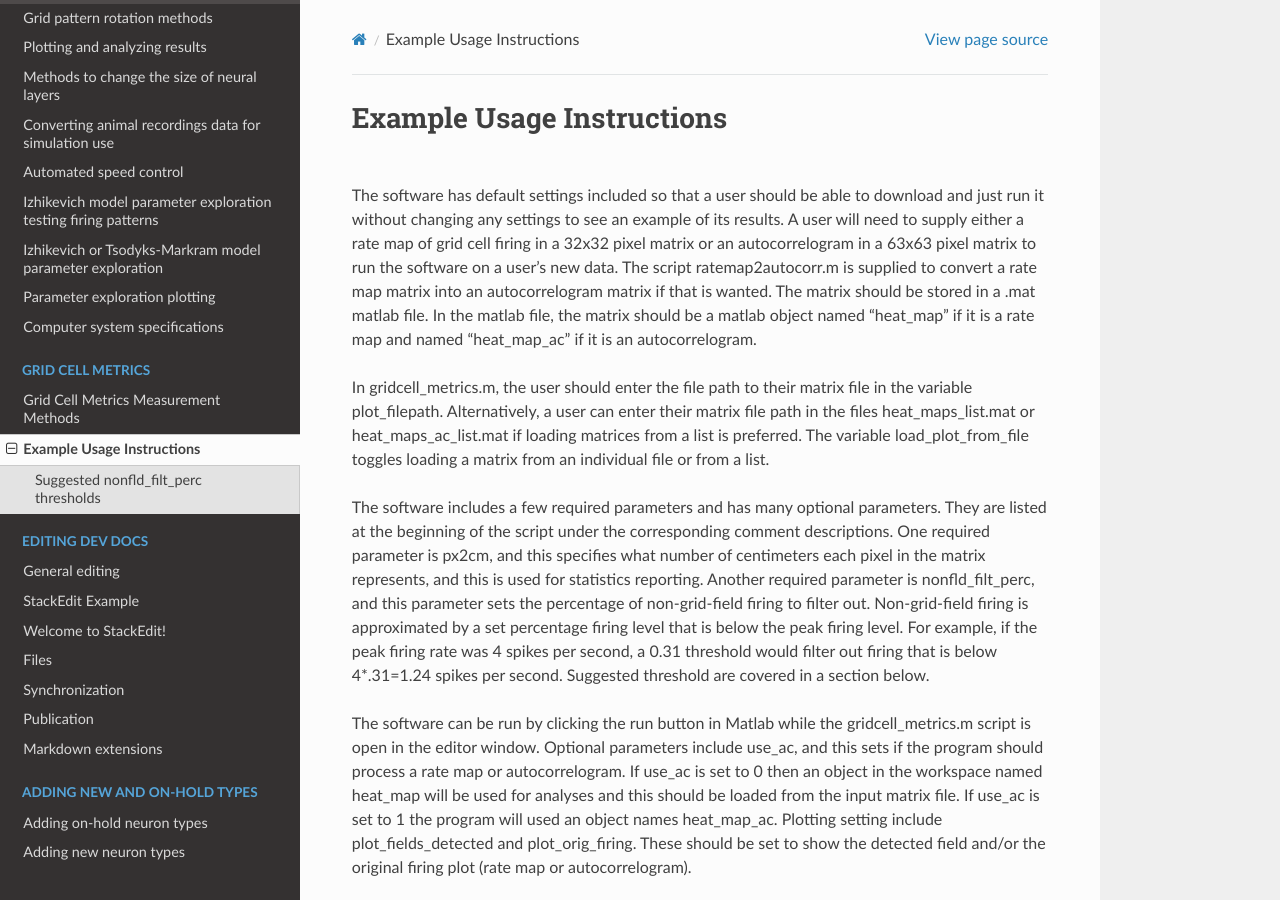
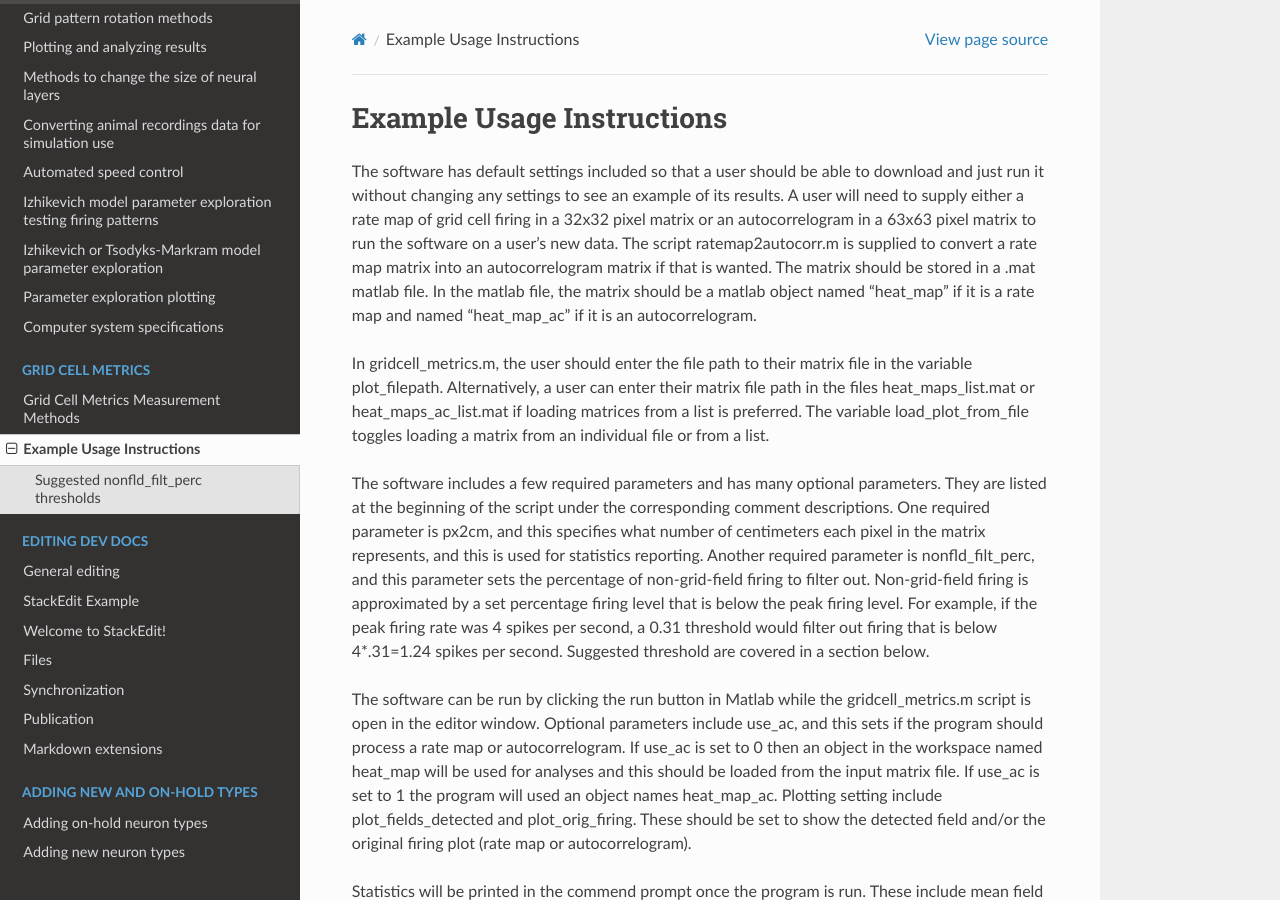
Before and after one commit to Hippocampome-Org/hco_dev_docs, a Sphinx documentation site: the page built from docs/gridcell_metrics/usage_instruct.md, in a window 1280 px wide and 900 px high. Built offline with Sphinx 7.4.7 and the Read the Docs theme 2.0.0, drawn with Linux system fonts in a browser that asks for light colours.

Commit message:
updated grid cell metrics docs

```diff
--- a/docs/gridcell_metrics/usage_instruct.md
+++ b/docs/gridcell_metrics/usage_instruct.md
@@ -1,7 +1,7 @@
 Example Usage Instructions
 ==========================
 
-<br>The software has default settings included so that a user should be able to download and just run it without changing any settings to see an example of its results. A user will need to supply either a rate map of grid cell firing in a 32x32 pixel matrix or an autocorrelogram in a 63x63 pixel matrix to run the software on a user's new data. The script ratemap2autocorr.m is supplied to convert a rate map matrix into an autocorrelogram matrix if that is wanted. The matrix should be stored in a .mat matlab file. In the matlab file, the matrix should be a matlab object named "heat_map" if it is a rate map and named "heat_map_ac" if it is an autocorrelogram.
+The software has default settings included so that a user should be able to download and just run it without changing any settings to see an example of its results. A user will need to supply either a rate map of grid cell firing in a 32x32 pixel matrix or an autocorrelogram in a 63x63 pixel matrix to run the software on a user's new data. The script ratemap2autocorr.m is supplied to convert a rate map matrix into an autocorrelogram matrix if that is wanted. The matrix should be stored in a .mat matlab file. In the matlab file, the matrix should be a matlab object named "heat_map" if it is a rate map and named "heat_map_ac" if it is an autocorrelogram.
 <br>
 <br>In gridcell_metrics.m, the user should enter the file path to their matrix file in the variable plot_filepath. Alternatively, a user can enter their matrix file path in the files heat_maps_list.mat or heat_maps_ac_list.mat if loading matrices from a list is preferred. The variable load_plot_from_file toggles loading a matrix from an individual file or from a list.
 <br>
@@ -12,4 +12,4 @@ Example Usage Instructions
 <br>Statistics will be printed in the commend prompt once the program is run. These include mean field size, spacing, and angle measurements. Matching centroid number is the centroid from the detected grid field with the smallest angle to the center field. Grid fields reported is the number of grid fields included in analyses and does not take into account any manually excluded fields. Grid fields filtered out is the number of grid fields beyond the "grid fields reported" that were filtered out. Any plots set in parameters to appear will be displayed. If print_angles is set to 1 a list of angles between fields will be printed and a histogram of angles will be shown.
 
 ## Suggested nonfld_filt_perc thresholds
-<br>The threshold found have the best performance in (R. G. et al., 2023) was 31%. Users can test different thresholds with that threshold as a suggested starting point. Smaller thresholds can detect larger field areas but are at risk of unwanted merging of fields with neighboring fields. Larger fields can better avoid that risk but detect smaller fields, and in some cases not detect fields because of the increased firing rate filtering.
+The threshold found have the best performance in (R. G. et al., 2023) was 31%. Users can test different thresholds with that threshold as a suggested starting point. Smaller thresholds can detect larger field areas but are at risk of unwanted merging of fields with neighboring fields. Larger fields can better avoid that risk but detect smaller fields, and in some cases not detect fields because of the increased firing rate filtering.
```
